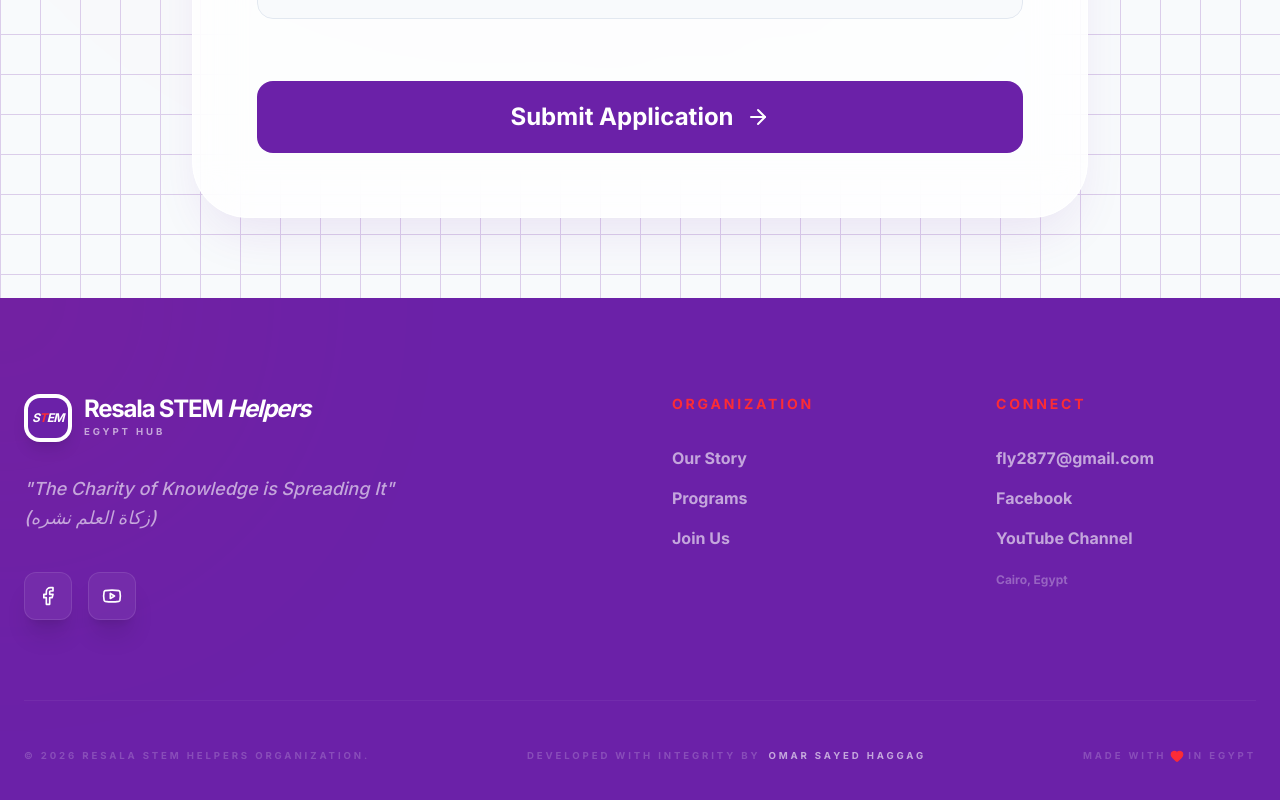
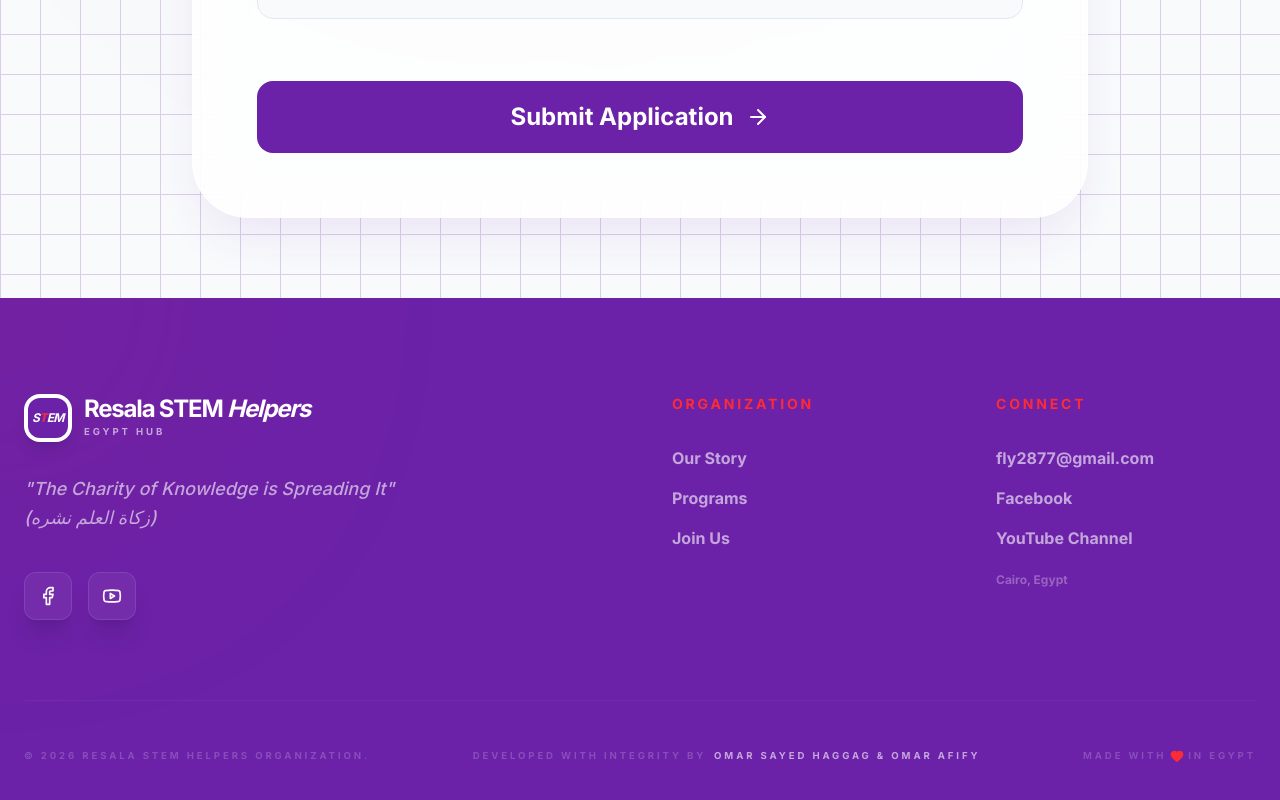
Before and after one commit to recksz01/Resala-Stem-Helpers, a React (Vite) app: page /register in a window 1280 px wide. Shown: the part 1302-2102 px from the top of the page. Built offline with nearby package versions, Linux system fonts and the light colour scheme.

Commit message:
Update Footer.tsx

```diff
--- a/src/components/Footer.tsx
+++ b/src/components/Footer.tsx
@@ -37,7 +37,7 @@
             </p>
             <div className="flex gap-4">
                {[
-                 { icon: Facebook, href: "https://facebook.com/ResalaSTEM" },
+                 { icon: Facebook, href: "https://www.facebook.com/share/1DyskoD64R/" },
                  { icon: Youtube, href: "https://youtube.com/@resalastem-et5vd?si=c-HF-NEhKF4cmB8E" }
                ].map((social, i) => (
                  <a
@@ -66,7 +66,7 @@
             <h4 className="font-black mb-8 uppercase tracking-[0.2em] text-sm text-red-500">Connect</h4>
             <ul className="space-y-4 font-bold">
               <li><a href="mailto:fly2877@gmail.com" className="text-white/60 hover:text-white transition-colors">fly2877@gmail.com</a></li>
-              <li><a href="https://facebook.com/ResalaSTEM" target="_blank" rel="noopener noreferrer" className="text-white/60 hover:text-white transition-colors">Facebook</a></li>
+              <li><a href="https://www.facebook.com/share/1DyskoD64R/" target="_blank" rel="noopener noreferrer" className="text-white/60 hover:text-white transition-colors">Facebook</a></li>
               <li><a href="https://youtube.com/@resalastem-et5vd?si=c-HF-NEhKF4cmB8E" target="_blank" rel="noopener noreferrer" className="text-white/60 hover:text-white transition-colors">YouTube Channel</a></li>
               <li><span className="text-white/30 text-xs">Cairo, Egypt</span></li>
             </ul>
@@ -76,7 +76,7 @@
         <div className="pt-12 border-t border-white/5 flex flex-col md:flex-row items-center justify-between gap-8 text-white/20 text-[0.6rem] font-black uppercase tracking-[0.3em]">
           <p>© {currentYear} Resala STEM Helpers Organization.</p>
           <div className="flex items-center gap-2">
-            Developed with Integrity by <span className="text-white/60">Omar Sayed Haggag</span>
+            Developed with Integrity by <span className="text-white/60">Omar Sayed Haggag & Omar Afify </span>
           </div>
           <div className="flex items-center gap-1 group">
              Made with <Heart size={14} className="text-red-500 fill-red-500 group-hover:scale-125 transition-transform" /> in Egypt
```
